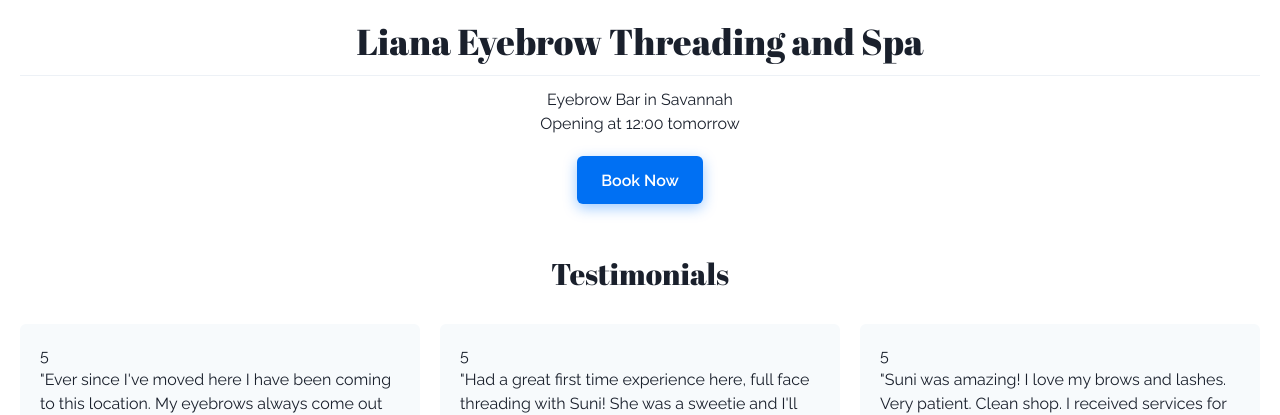
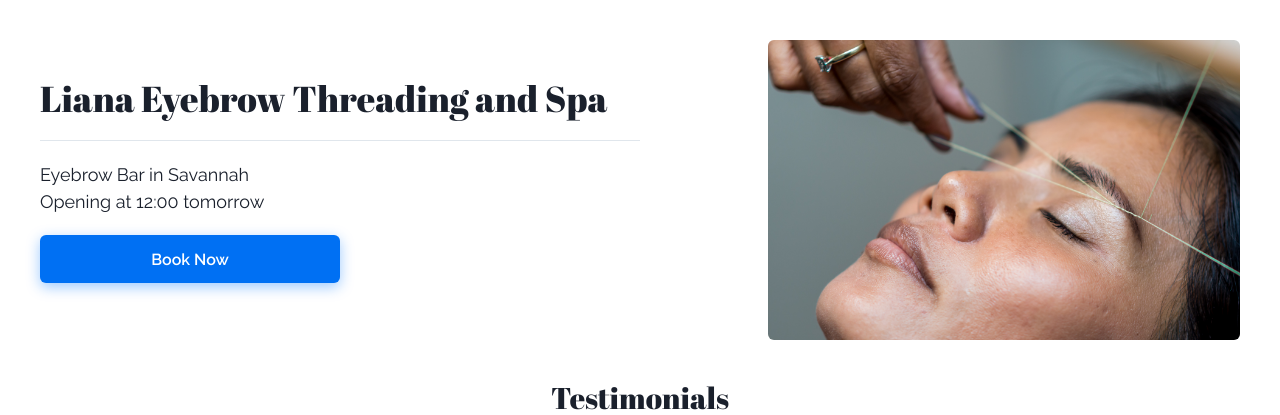
Before and after one commit to ibaniya98/liana-eyebrow, a Next.js app: page / in a window 1280 px wide. Shown: the top 415 px of the page. Built offline with nearby package versions, Linux system fonts and the light colour scheme.

Commit message:
add image for jumbrotron

```diff
--- a/components/banner/index.tsx
+++ b/components/banner/index.tsx
@@ -1,4 +1,5 @@
-import { Box, Button, Divider, Heading, Text } from "@chakra-ui/react";
+import { Box, Button, Divider, Grid, Heading, Text } from "@chakra-ui/react";
+import Image from "next/image";
 import Link from "next/link";
 
 function OpenTime() {
@@ -7,17 +8,36 @@
 
 export default function Banner() {
   return (
-    <Box p="5" textAlign="center">
+    <Box p="5" m="5">
+      <Grid gridTemplateColumns={{ base: "1fr", md: "3fr 2fr" }} gap="5">
+        <Box display="flex" justifyContent="center" flexDir="column">
           <Heading size="xl">Liana Eyebrow Threading and Spa</Heading>
-      <Divider my="3" />
+
+          <Divider my="5" maxW="600px" borderColor="gray.300" />
+
+          <Box fontSize="lg">
             <Text>Eyebrow Bar in Savannah</Text>
             <OpenTime />
+          </Box>
 
-      <Button variant="purple" my="5" p="6">
+          <Button variant="purple" my="5" p="6" maxW="300px">
             <Link href="https://www.fresha.com/a/liana-eyebrow-threading-spa-savannah-15-east-montgomery-cross-road-xdqg1yep/">
               Book Now
             </Link>
           </Button>
         </Box>
+        <Box w="100%" position="relative" display="inline-block" minH="300px">
+          <Image
+            src="/images/eyebrow-one.jpg"
+            alt="Eyebrow threading"
+            fill
+            style={{
+              objectFit: "cover",
+              borderRadius: "var(--chakra-radii-md)",
+            }}
+          />
+        </Box>
+      </Grid>
+    </Box>
   );
 }
```
Also changed, not shown: public/images/eyebrow-one.jpg (added). Lines whose indentation alone changed are shown as unchanged.
